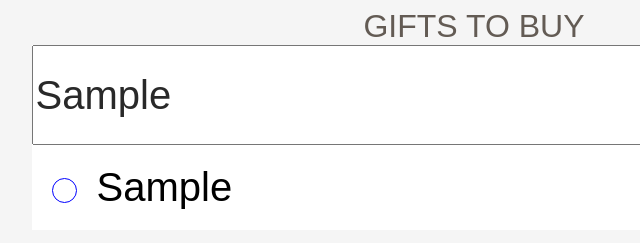
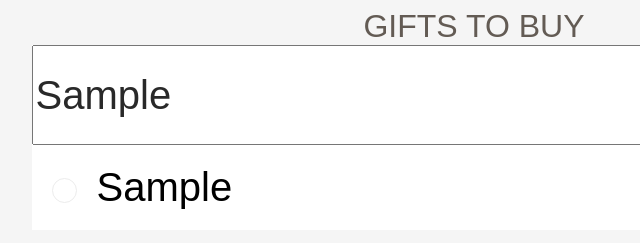
Before and after one commit to Gadget89/assignments, a plain HTML site: page 3.4-jQuery-Holiday-Buying-List/index.html in a window 1280 px wide. Both pictures are taken after typing "Sample" into the empty fields and a click on the input "ADD". Shown: the full height of the page, 166-806 px from the left. Drawn offline with nearby package versions, Linux system fonts and the light colour scheme.

Commit message:
Changed checkmark button in CSS

```diff
--- a/3.4-jQuery-Holiday-Buying-List/styles/main.css
+++ b/3.4-jQuery-Holiday-Buying-List/styles/main.css
@@ -17,7 +17,7 @@
 }
 .checkButton {
   background-color: rgb(255, 255,255);
-  border: solid blue 1px;
+  border: solid rgb(236,236,236) 1px;
   border-radius: 50%;
   display: inline-block;;
   height: 25px;
```
